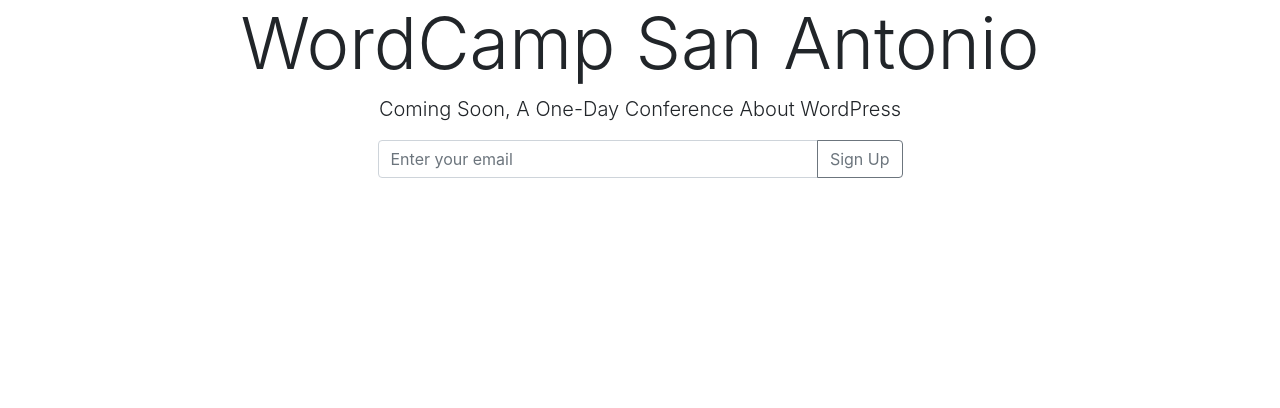
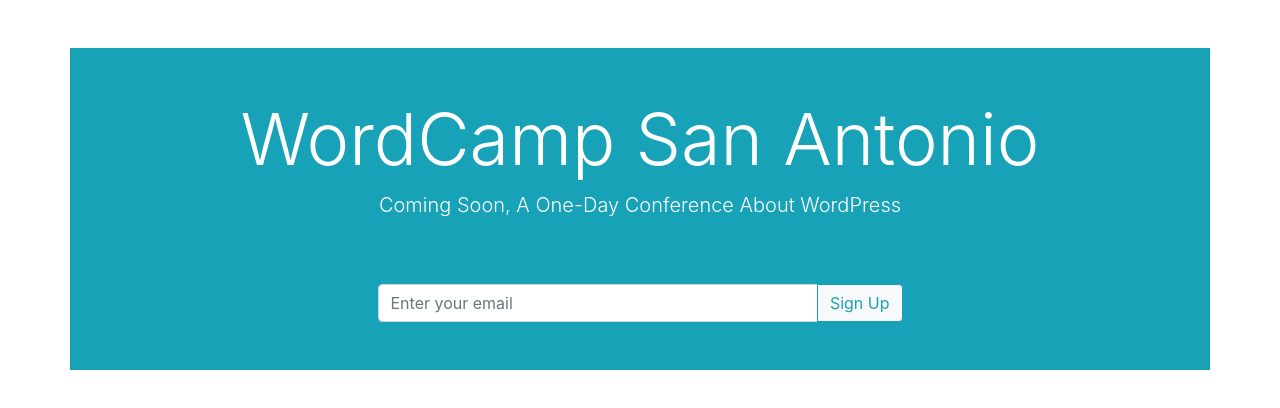
Before and after one commit to vsmith53/WordCamp-San-Antonio, a plain HTML site: page index.html in a window 1280 px wide. Drawn offline with nearby package versions, Linux system fonts and the light colour scheme.

Commit message:
Update index.html

```diff
--- a/index.html
+++ b/index.html
@@ -11,14 +11,14 @@
     <title>WordCamp San Antonio</title>
   </head>
   <body>
-    <div class="container text-center">
-      <h1 class="display-3">WordCamp San Antonio</h1>
+    <div class="container text-center bg-info text-white mt-5">
+      <h1 class="display-3 pt-5">WordCamp San Antonio</h1>
       <p class="lead">Coming Soon, A One-Day Conference About WordPress</p>
       <div class="col-lg-6 mx-auto">
-        <div class="input-group mb-3">
+        <div class="input-group pt-5 pb-5 mb-3">
           <input type="text" class="form-control" placeholder="Enter your email" aria-label="Recipient's username" aria-describedby="button-addon2">
           <div class="input-group-append">
-          <button class="btn btn-outline-secondary" type="button" id="button-addon2">Sign Up</button>
+          <button class="btn btn-light btn-outline-info" type="button" id="button-addon2">Sign Up</button>
           </div>
         </div>
       </div>
```
